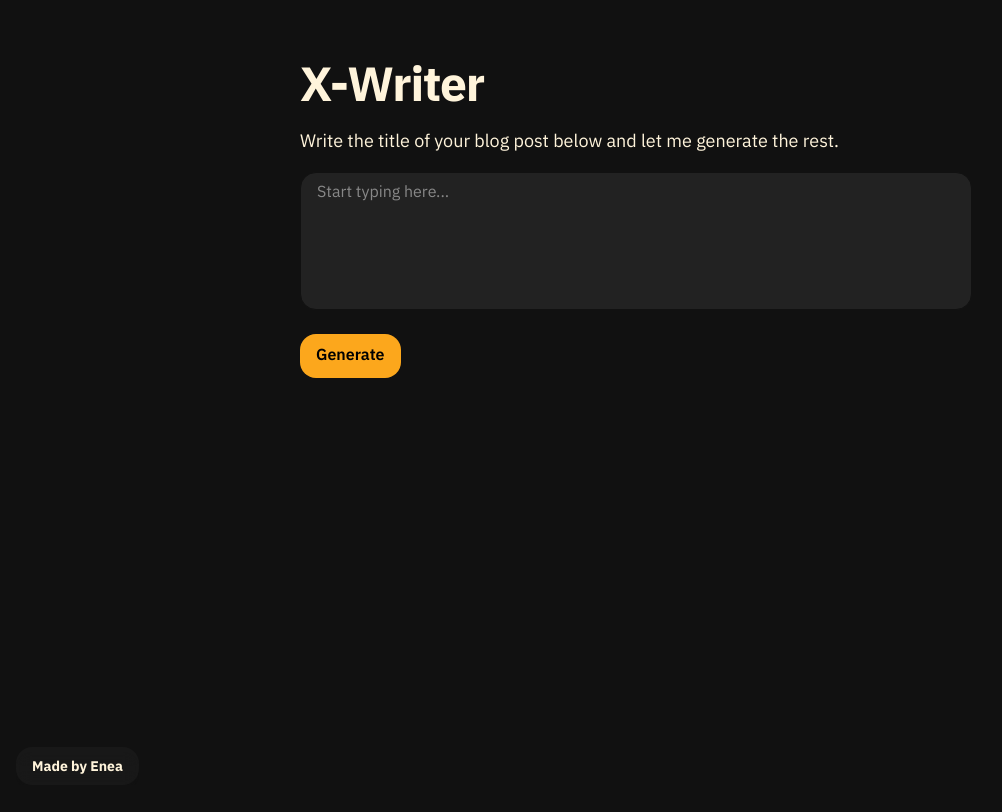
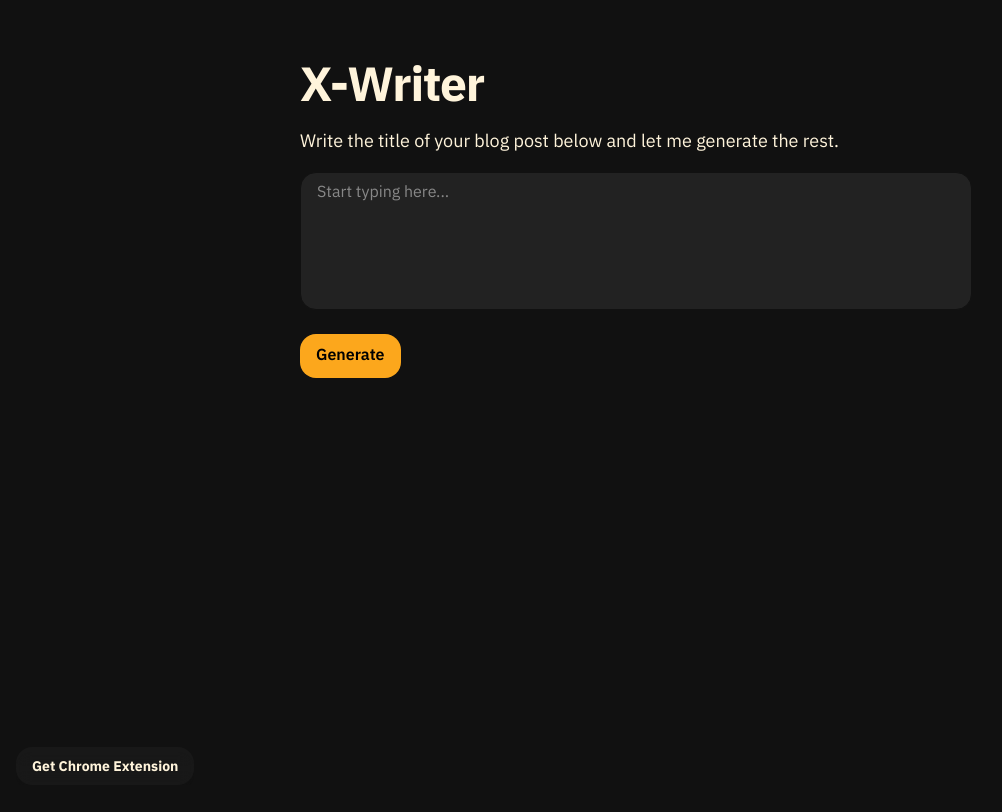
Before and after one commit to eneax/x-writer, a Next.js app: page / in a window 1280 px wide. Shown: the top 812 px of the page, without its empty margins (4-1006 px from the left). Built offline with nearby package versions, Linux system fonts and the light colour scheme.

Commit message:
feat: add chrome extension link to footer

```diff
--- a/components/Container.tsx
+++ b/components/Container.tsx
@@ -50,11 +50,13 @@ const Container = ({
 
         <footer className="fixed bottom-5 left-5 w-auto h-auto z-10">
           <a
-            href="https://eneaxharja.com"
+            href="https://github.com/eneax/x-writer-extension"
+            target="_blank"
+            rel="noopener noreferrer"
             className="no-underline rounded-2xl px-4 py-2.5 mb-6 mr-4 bg-gray-900/90 transition duration-300 hover:bg-gray-800/90 bg-glass"
           >
             <span className="text-primary-50 text-sm font-bold">
-              Made by Enea
+              Get Chrome Extension
             </span>
           </a>
         </footer>
```
